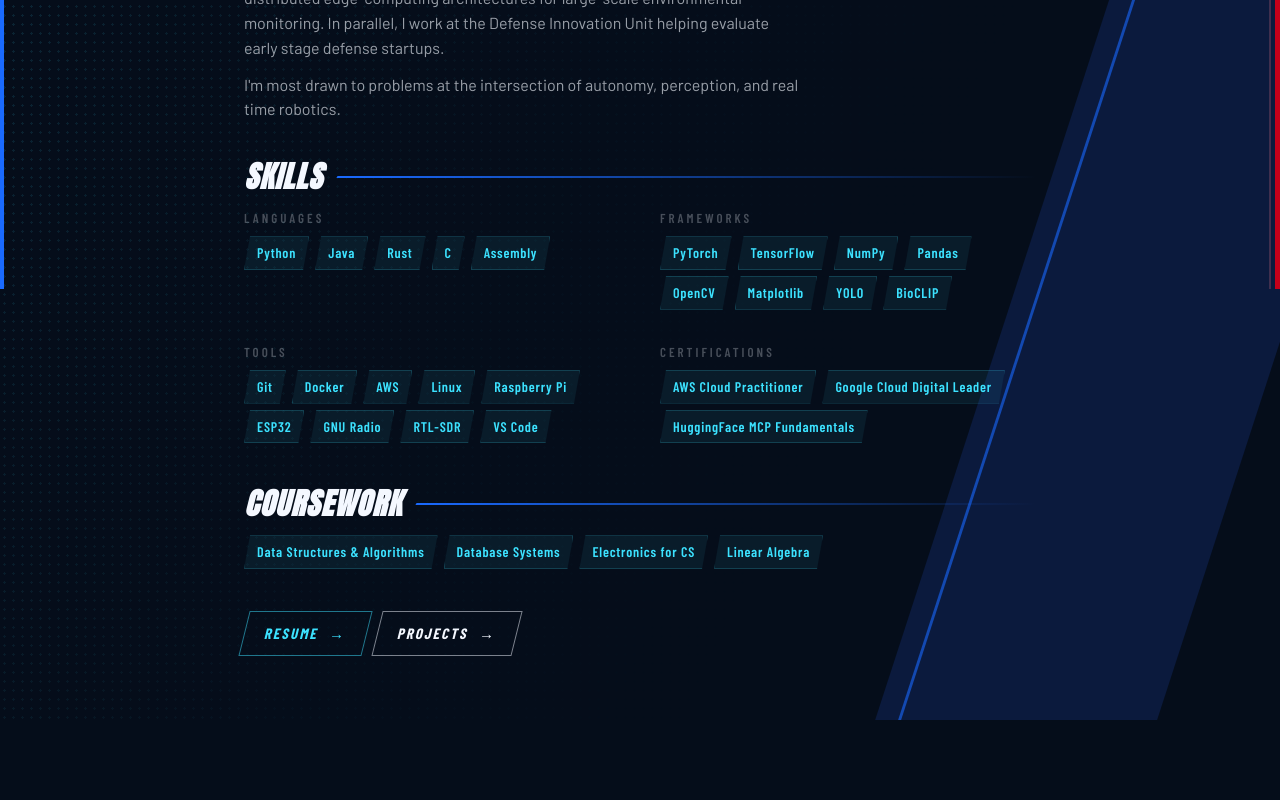
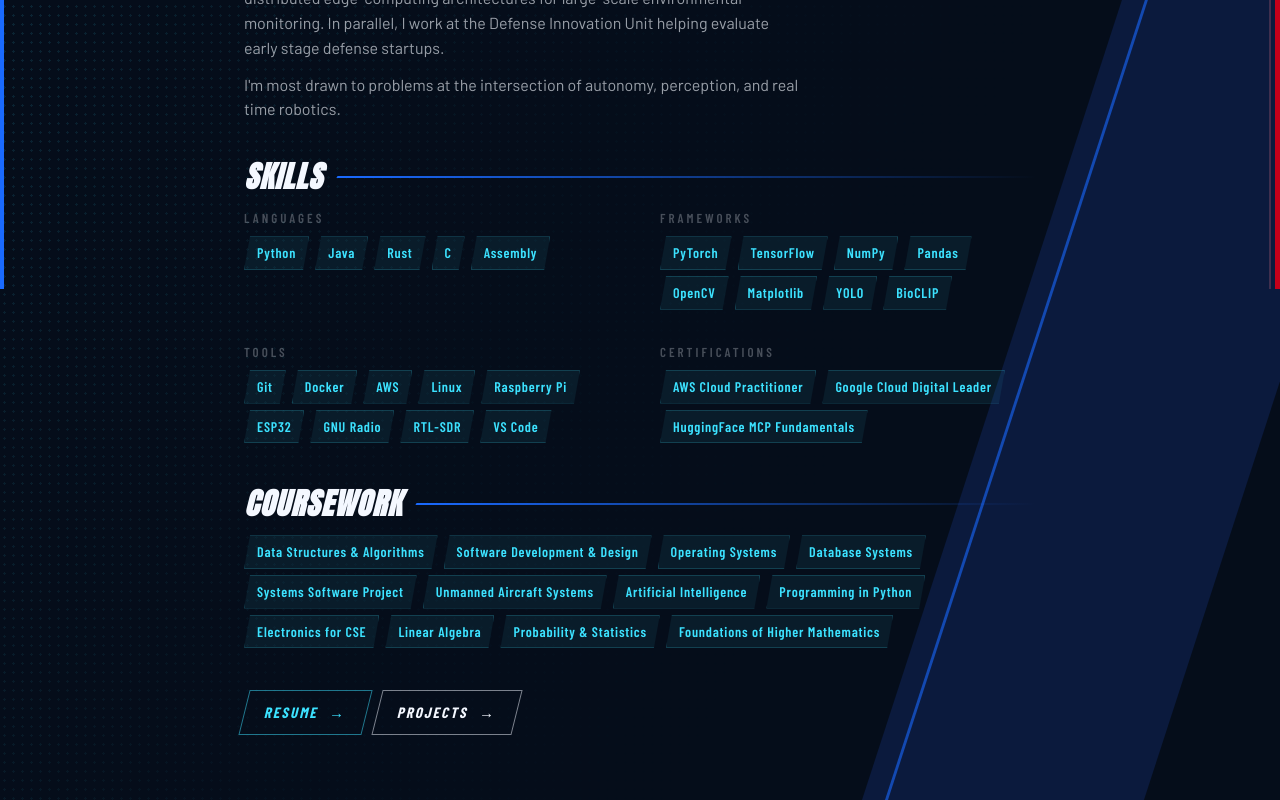
Before and after one commit to Bharathpillai06/portfoliowebsite, a React (Vite) app: page /about in a window 1280 px wide. Shown: the part 511-1311 px from the top of the page. Before the commit the page ends 1231 px from the top, so only its background shows below. Built offline with nearby package versions, Linux system fonts and the light colour scheme.

Commit message:
Coursework, project links, trim drone bullets

```diff
--- a/src/data/content.js
+++ b/src/data/content.js
@@ -12,7 +12,20 @@ export const skills = {
   'Certifications': ['AWS Cloud Practitioner', 'Google Cloud Digital Leader', 'HuggingFace MCP Fundamentals'],
 }
 
-export const coursework = ['Data Structures & Algorithms', 'Database Systems', 'Electronics for CS', 'Linear Algebra']
+export const coursework = [
+  'Data Structures & Algorithms',
+  'Software Development & Design',
+  'Operating Systems',
+  'Database Systems',
+  'Systems Software Project',
+  'Unmanned Aircraft Systems',
+  'Artificial Intelligence',
+  'Programming in Python',
+  'Electronics for CSE',
+  'Linear Algebra',
+  'Probability & Statistics',
+  'Foundations of Higher Mathematics',
+]
 
 export const experience = [
   {
@@ -108,10 +121,10 @@ export const sideProjects = [
     color: '#7dd4fc',
     link: null,
     bullets: [
-      'Building a GPS-denied autonomous drone that tracks wildlife in real time using an onboard Jetson Orin Nano Super (67 TOPS), with no collars or physical contact',
+      'Building a GPS-denied autonomous drone that tracks wildlife in real time using an onboard Jetson Orin Nano Super (67 TOPS)',
       'Optimized a YOLOv8 + TensorRT detection pipeline to 60 FPS with DeepSORT multi-target tracking',
-      'Fused RealSense D435i depth and optical flow to estimate target range and velocity under forest canopy',
-      'Implemented a PID controller driving a Pixhawk 6C over UART/MAVLink in GUIDED mode on a Holybro X500 v2 airframe',
+      'Fused RealSense D435i depth and optical flow to estimate target range and velocity',
+      'Implemented a PID controller driving a Pixhawk 6C over UART/MAVLink in GUIDED mode',
       'Conducted at the Icicle Lab, OSU, under faculty mentor Chris Stewart',
     ],
   },
@@ -120,7 +133,7 @@ export const sideProjects = [
     stack: 'Python, Bayesian assimilation, Kriging, Synoptic Data, Sondehub',
     date: 'Spring 2026',
     color: '#a78bfa',
-    link: null, // TODO: direct GitHub URL
+    link: 'https://github.com/Bharathpillai06/stratosense',
     bullets: [
       'Atmospheric data fusion platform built at Buckeye Black Box; combines weather station and balloon flight data into a continuous global picture',
       'Fuses ground station data (Synoptic Data) and weather balloon flights (Sondehub) using Bayesian assimilation to reconcile discrepancies',
```
